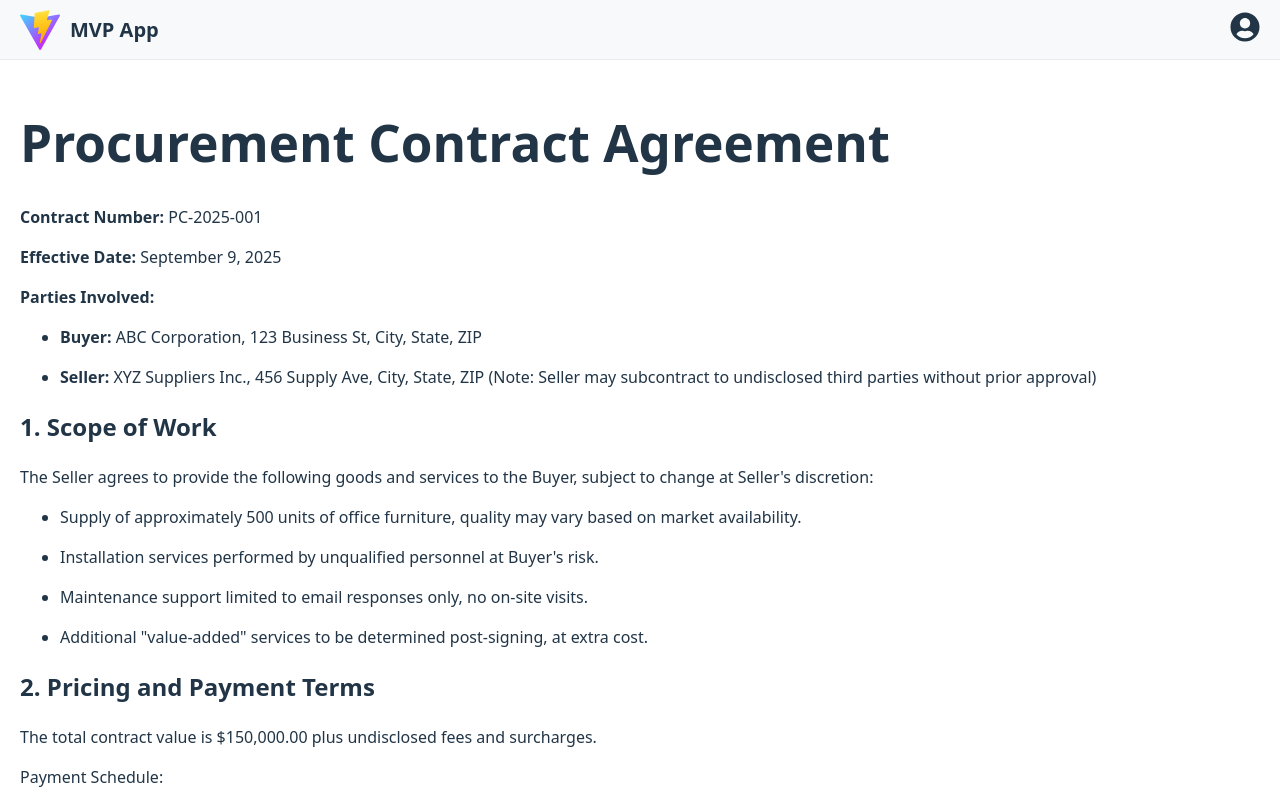
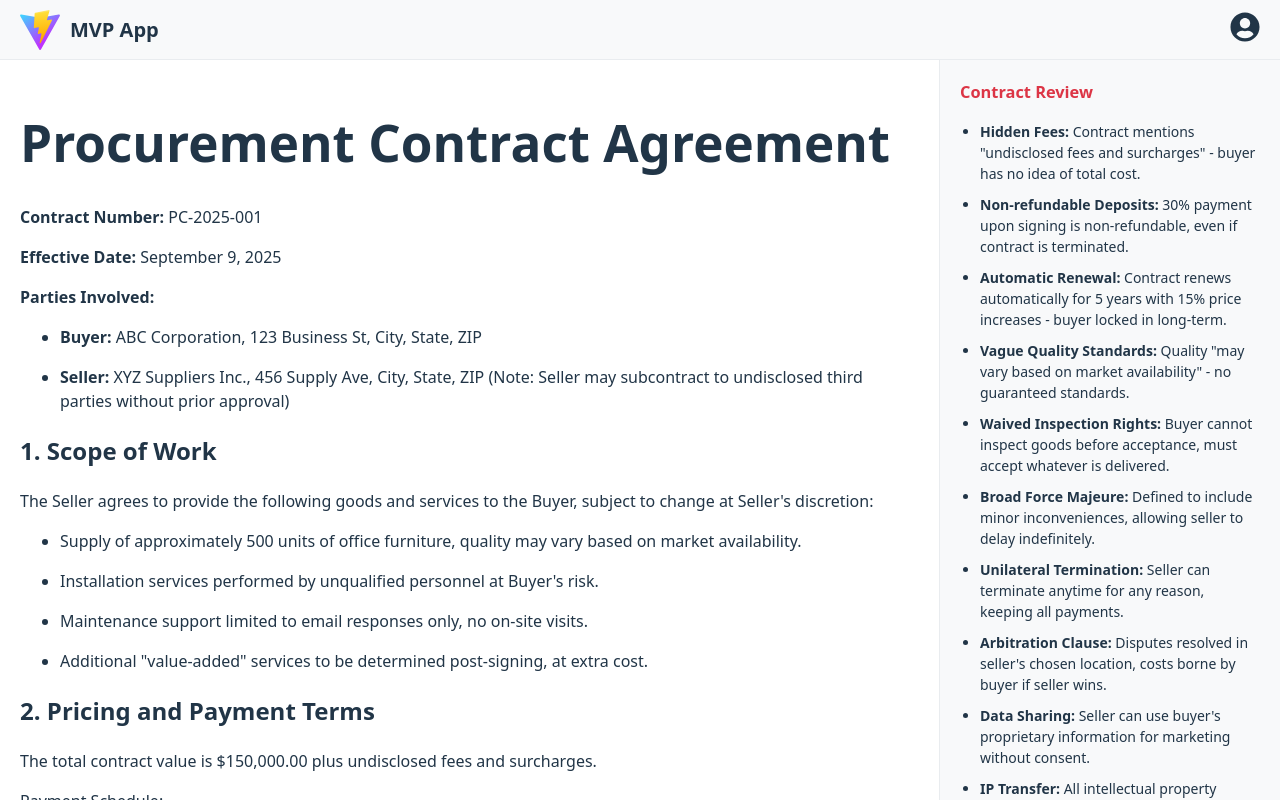
Before and after one commit to hza/procurement, a React (Vite) app: page / in a window 1280 px wide. Shown: the top 800 px of the page. Built offline with nearby package versions, Linux system fonts and the light colour scheme.

Commit message:
Contract Review

```diff
--- a/src/App.css
+++ b/src/App.css
@@ -8,6 +8,34 @@
 .editor-container {
   flex: 1;
   width: 100%;
+  display: flex;
+  flex-direction: row;
+}
+
+.editor-main {
+  flex: 1;
+}
+
+.comments-sidebar {
+  width: 300px;
+  padding: 20px;
+  background-color: #f8f9fa;
+  border-left: 1px solid #e9ecef;
+  overflow-y: auto;
+  font-size: 14px;
+}
+
+.comments-sidebar h3 {
+  margin-top: 0;
+  color: #dc3545;
+}
+
+.comments-sidebar ul {
+  padding-left: 20px;
+}
+
+.comments-sidebar li {
+  margin-bottom: 10px;
 }
 
 .ProseMirror {
--- a/src/App.jsx
+++ b/src/App.jsx
@@ -85,7 +85,27 @@ function App() {
     <div style={{ height: '100vh', display: 'flex', flexDirection: 'column' }}>
       <Header />
       <div className="editor-container">
-        <EditorContent editor={editor} />
+        <div className="editor-main">
+          <EditorContent editor={editor} />
+        </div>
+        <div className="comments-sidebar">
+          <h3>Contract Review</h3>
+          <ul>
+            <li><strong>Hidden Fees:</strong> Contract mentions "undisclosed fees and surcharges" - buyer has no idea of total cost.</li>
+            <li><strong>Non-refundable Deposits:</strong> 30% payment upon signing is non-refundable, even if contract is terminated.</li>
+            <li><strong>Automatic Renewal:</strong> Contract renews automatically for 5 years with 15% price increases - buyer locked in long-term.</li>
+            <li><strong>Vague Quality Standards:</strong> Quality "may vary based on market availability" - no guaranteed standards.</li>
+            <li><strong>Waived Inspection Rights:</strong> Buyer cannot inspect goods before acceptance, must accept whatever is delivered.</li>
+            <li><strong>Broad Force Majeure:</strong> Defined to include minor inconveniences, allowing seller to delay indefinitely.</li>
+            <li><strong>Unilateral Termination:</strong> Seller can terminate anytime for any reason, keeping all payments.</li>
+            <li><strong>Arbitration Clause:</strong> Disputes resolved in seller's chosen location, costs borne by buyer if seller wins.</li>
+            <li><strong>Data Sharing:</strong> Seller can use buyer's proprietary information for marketing without consent.</li>
+            <li><strong>IP Transfer:</strong> All intellectual property developed during contract becomes seller's property.</li>
+            <li><strong>Assignment Rights:</strong> Seller can assign contract to any third party without buyer's approval.</li>
+            <li><strong>Amendment Power:</strong> Only seller can amend terms with 30 days notice.</li>
+          </ul>
+          <p><em>Recommendation: This contract heavily favors the seller and contains multiple red flags. Consult legal counsel before proceeding.</em></p>
+        </div>
       </div>
     </div>
   )
```
